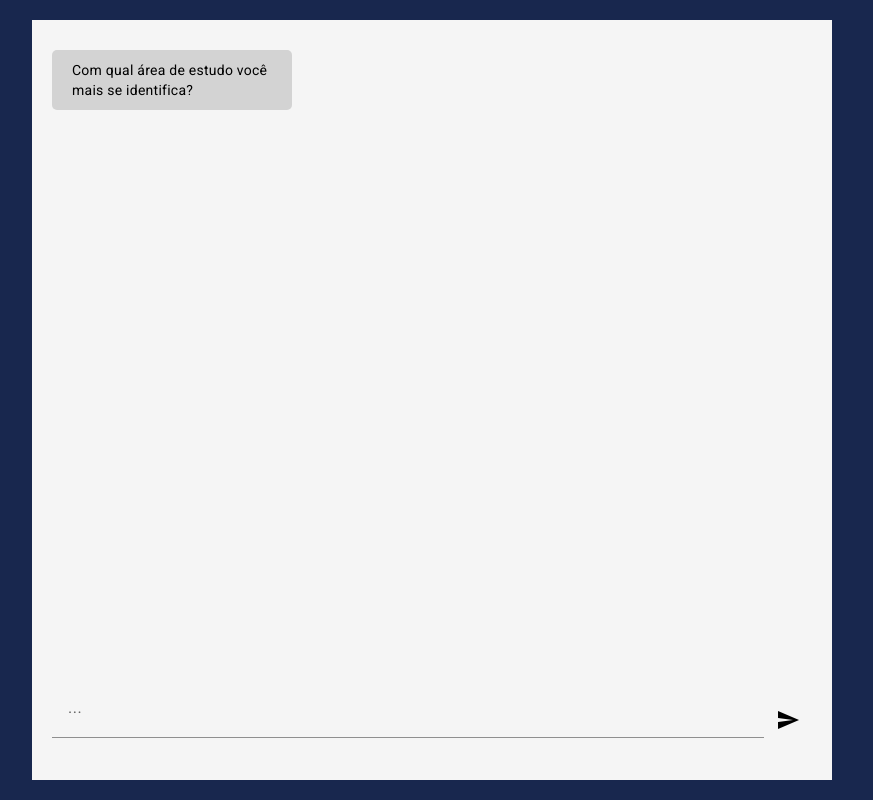
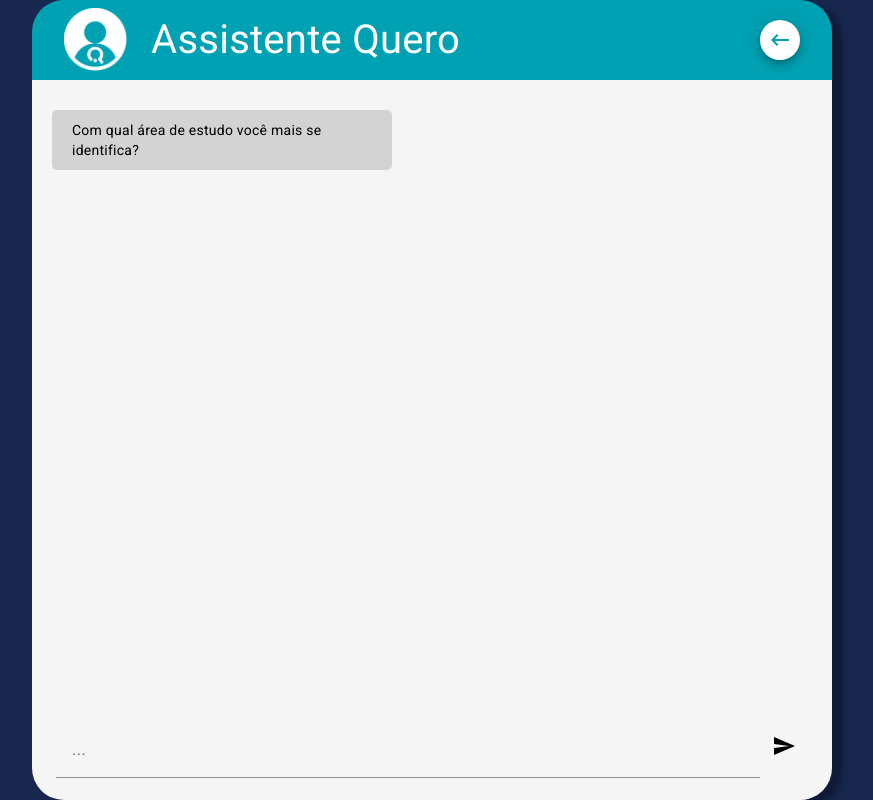
Before and after one commit to ChristianSF/u_ifespers, an Angular app in the folder quero_futuro/: page /chat in a window 1280 px wide. Shown: the whole page, without its empty margins (208-1081 px from the left). Built offline with nearby package versions, Linux system fonts and the light colour scheme.

Commit message:
alterações chatbot

```diff
--- a/quero_futuro/src/app/app.component.scss
+++ b/quero_futuro/src/app/app.component.scss
@@ -1,2 +1,3 @@
 * {
-    font-family: Raleway /* Replace with your custom font */, sans-serif !important;   }
+    font-family: Raleway /* Replace with your custom font */, sans-serif !important;
+}
--- a/quero_futuro/src/app/features/chat/chat.component.html
+++ b/quero_futuro/src/app/features/chat/chat.component.html
@@ -1,17 +1,24 @@
 <div class="chat">
-  <div class="chat__chat-container">
   <div class="chat__history-container">
+    <div class="chat__profile">
+      <div class="chat__profile--div">
+        <img class="chat__profile--img" src="assets/assistente2.png" />
+        <p class="chat__profile--title">Assistente Quero</p>
+        <a class="chat__profile--back" mat-mini-fab aria-label="Voltar" href="/" >
+          <mat-icon>keyboard_backspace</mat-icon>
+        </a>
+      </div>
+    </div>
     <div class="chat__history">
       <app-chat-history [messages]="messages"></app-chat-history>
     </div>
-    </div>
-
-    <form class="chat__input" [formGroup]="form">
-      <mat-form-field class="chat__input-field">
+    <div class="chat__botDiv">
+      <form class="chat__botDiv--input" [formGroup]="form">
+        <mat-form-field class="chat__botDiv--input-field">
           <input matInput placeholder="..." formControlName="message" />
         </mat-form-field>
 
-      <div class="chat__send-button">
+        <div class="chat__botDiv--send-button">
           <button mat-icon-button (click)="sendMessage()">
             <mat-icon>send</mat-icon>
           </button>
@@ -19,3 +26,4 @@
       </form>
     </div>
   </div>
+</div>
--- a/quero_futuro/src/app/features/chat/chat.component.scss
+++ b/quero_futuro/src/app/features/chat/chat.component.scss
@@ -1,46 +1,96 @@
 .chat {
   background-color: #18274e;
   height: 100vh;
+  width: 100%;
+  position: absolute;
 
-  &__chat-container {
-    display: flex;
-    flex-direction: column;
-    align-items: center;
-    justify-content: center;
-    height: 100%;
-    padding: 20px;
-    box-sizing: border-box;
+  // background-image:url(../../../assets/caminho-bg.svg);
+  background-repeat: no-repeat;
+  background-size: cover;
+  background-position-x: center;
+  background-position-y: center;
+
+  overflow: hidden;
+
+  &__profile{
+    background-color: #00a1b3;
+    // height: 10%;
+    width: 100%;
+
+    &--div{
+      padding: 1%;
+      display: flex;
+      align-items: stretch;
+    }
+
+    &--img {
+      height: 8vh;
+      margin-left: 3%;
+    }
+
+    &--title {
+      font-size: 5vh;
+      color: white;
+      margin-top: auto;
+      margin-bottom: auto;
+      margin-left: 3%;
+    }
+
+    &--back {
+      color: #00a1b3;
+      margin-top: auto;
+      margin-bottom: auto;
+      margin-left: auto;
+      margin-right: 3%;
+      background-color: white;
+    }
   }
 
   &__history-container {
     display: flex;
     align-items: center;
+    flex-direction: column;
     justify-content: center;
     width: 100%;
+    margin: 0 auto;
     flex: 8;
+    height: 100%;
+    // padding: 20px;
+    // box-sizing: border-box;
+    box-shadow: 10px 5px 5px #101b38;
+    max-width: 800px;
+    border-radius: 2rem;
+    overflow: hidden;
   }
+
   &__history {
     height: 100%;
     background-color: whitesmoke;
-    max-width: 800px;
+    // max-width: 800px;
+    width: 100%;
+    overflow-y: hidden;
+  }
+
+  &__botDiv{
     width: 100%;
   }
 
-  &__input {
+  &__botDiv--input {
+    padding-left: 3%;
+    padding-right: 3%;
     background-color: whitesmoke;
     display: flex;
     flex: 1;
-    max-width: 800px;
-    width: 100%;
-    box-sizing: border-box;
-    padding: 20px;
+    // max-width: 800px;
+    // box-sizing: border-box;
+    // padding: 20px;
   }
 
-  &__input-field {
+  &__botDiv--input-field {
     width: 100%;
   }
 
-  &__send-button {
+  &__botDiv--send-button {
     background-color: whitesmoke;
     height: 100%;
     display: flex;
--- a/quero_futuro/src/app/features/home/home.component.html
+++ b/quero_futuro/src/app/features/home/home.component.html
@@ -21,7 +21,6 @@
                     Já estou no mercado
                 </button>
             </div>
-          <!-- <a mat-button href="https://www.google.com/" target="_blank">Link</a> -->
         </div>
       </section>
 </div>
--- a/quero_futuro/src/app/features/home/home.component.scss
+++ b/quero_futuro/src/app/features/home/home.component.scss
@@ -19,7 +19,7 @@
     &__container {
         height: calc(var(--vh, 1vh) * 100);
 
-        @media (min-width: 768px) {
+        @media (min-width: 769px) {
             margin-left: 24vw;
             margin-right: 24vw;
         }
@@ -37,8 +37,9 @@
             display: flex;
             align-items: stretch;
             flex-direction: column;
-            justify-content: space-around;
+            justify-content: center;
             height: 70%;
+            gap: 3%;
         }
 
         &--disabledButton {
--- a/quero_futuro/src/app/features/notfound/notfound.component.scss
+++ b/quero_futuro/src/app/features/notfound/notfound.component.scss
@@ -19,7 +19,7 @@
     &__container {
         height: calc(var(--vh, 1vh) * 100);
 
-        @media (min-width: 768px) {
+        @media (min-width: 769px) {
             margin-left: 24vw;
             margin-right: 24vw;
         }
@@ -35,10 +35,11 @@
 
         &--div {
             display: flex;
-            font-size: 5rem;
             align-items: center;
             justify-content: center;
             height: 70%;
+            font-size: 8vh;
+            line-height: 8vh;
         }
     }
 }
--- a/quero_futuro/src/app/shared/components/chat-history/chat-history.component.scss
+++ b/quero_futuro/src/app/shared/components/chat-history/chat-history.component.scss
@@ -20,10 +20,11 @@
   }
 
   &__bubble {
-    max-width: 200px;
+    max-width: 300px;
     background-color: lightgray;
     border-radius: 5px;
     padding: 10px 20px;
+    word-break: break-word;
   }
 
   &__shimmer-container {
```
Also changed, not shown: quero_futuro/src/assets/assistente.png (added), quero_futuro/src/assets/assistente2.png (added). Lines whose indentation alone changed are shown as unchanged.
